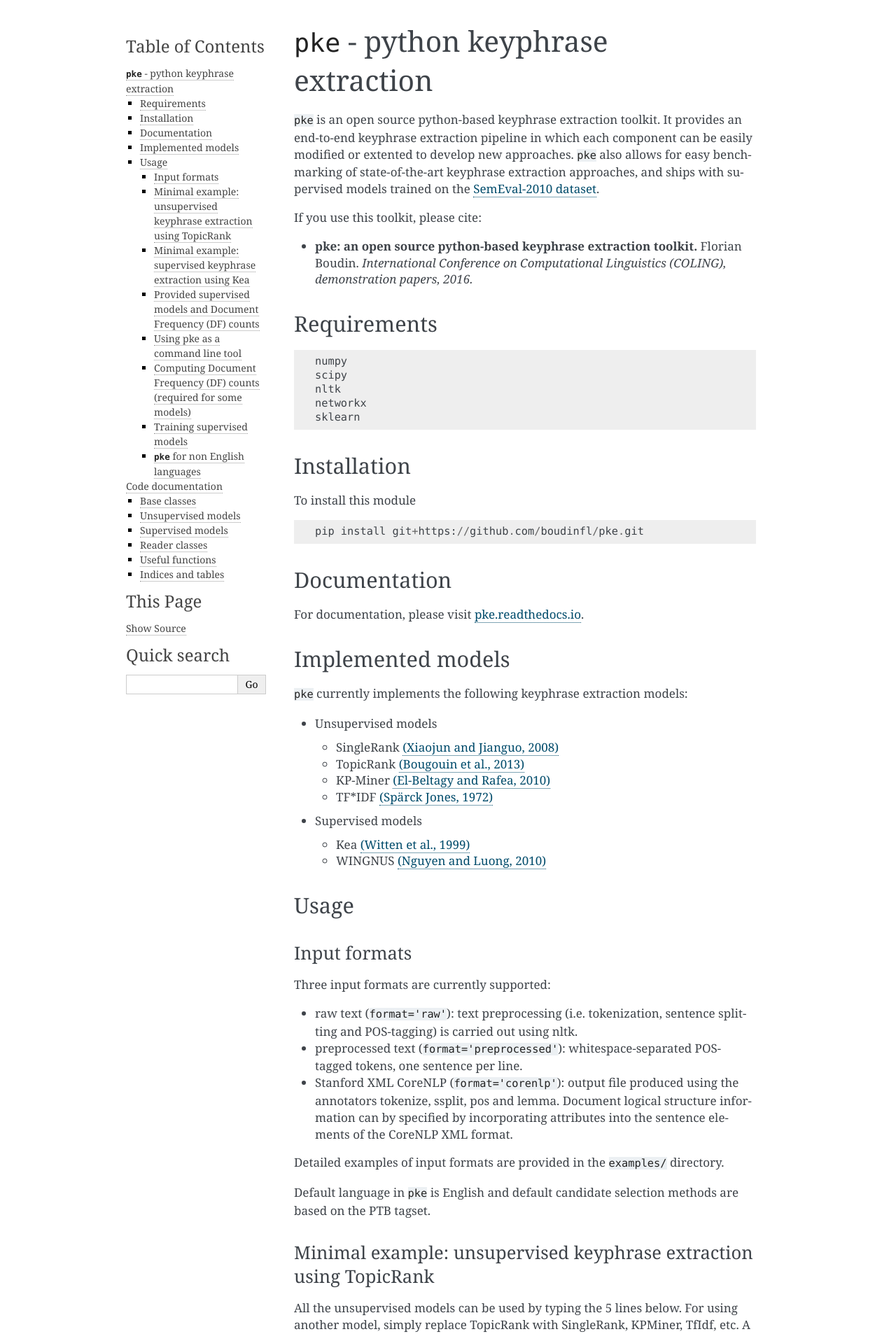
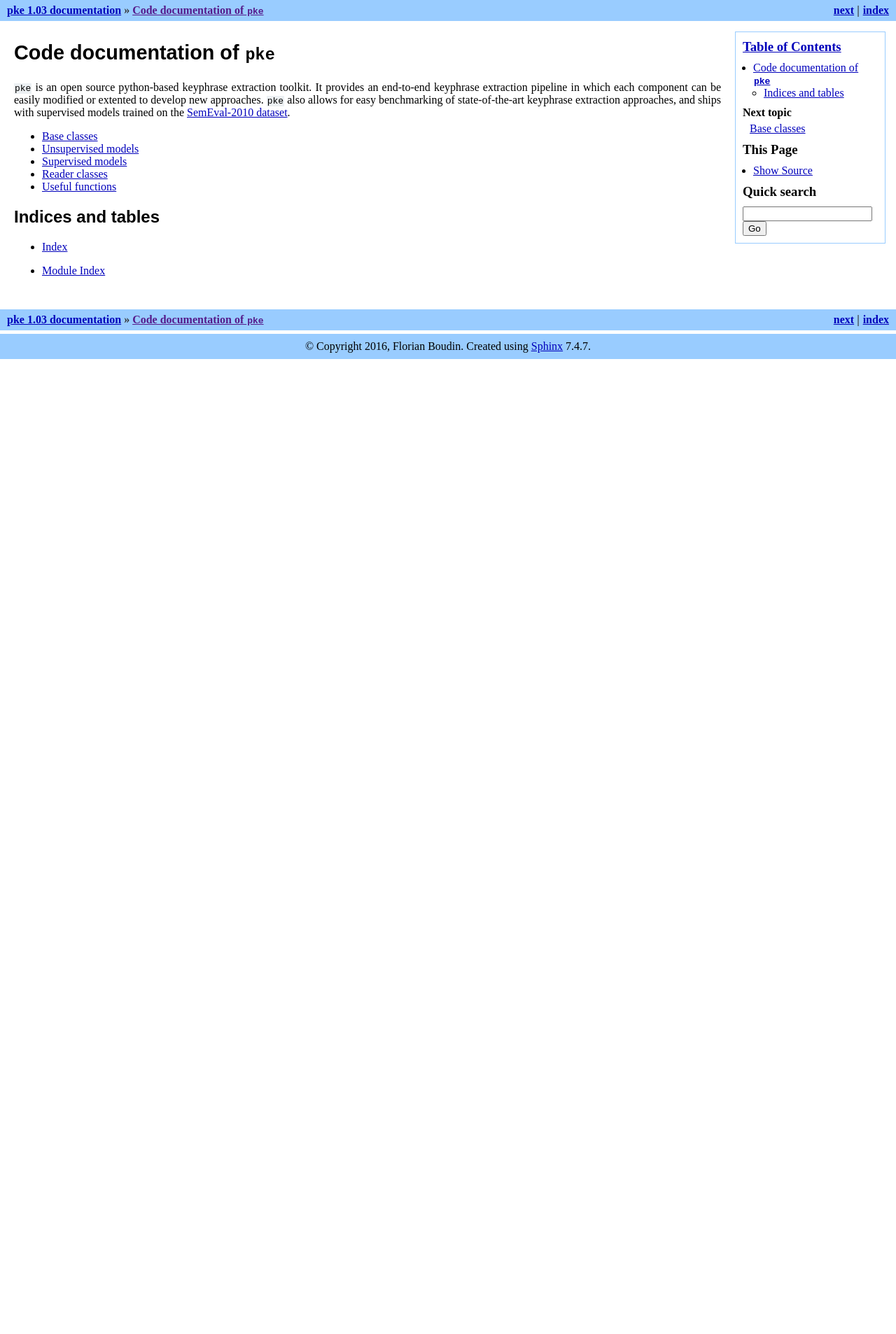
Before and after one commit to boudinfl/pke, a Sphinx documentation site: the page built from docs/source/index.rst, in a window 1280 px wide. Shown: the top 1906 px of the page at 70% size. Built offline with Sphinx 7.4.7, drawn with Linux system fonts in a browser that asks for light colours; after the commit the page ends 900 px from its top, so only the background shows below that; some of the changed text lies outside the part shown.

Commit message:
update documentation

```diff
--- a/README.rst
+++ /dev/null
@@ -1,268 +0,0 @@
-``pke`` - python keyphrase extraction
-=====================================
-
-``pke`` is an open source python-based keyphrase extraction toolkit. It provides
-an end-to-end keyphrase extraction pipeline in which each component can be
-easily modified or extented to develop new approaches. ``pke`` also allows for
-easy benchmarking of state-of-the-art keyphrase extraction approaches, and
-ships with supervised models trained on the `SemEval-2010 dataset
-<http://aclweb.org/anthology/S10-1004.pdf>`_.
-
-If you use this toolkit, please cite:
-
-* **pke: an open source python-based keyphrase extraction toolkit.** Florian
-  Boudin. *International Conference on Computational Linguistics (COLING),
-  demonstration papers, 2016.*
-
-Requirements
-------------
-
-::
-
-    numpy
-    scipy
-    nltk
-    networkx
-    sklearn
-
-Installation
-------------
-
-To install this module
-
-::
-
-    pip install git+https://github.com/boudinfl/pke.git
-
-Documentation
--------------
-
-For documentation, please visit `pke.readthedocs.io <http://pke.rtfd.io>`_.
-
-Implemented models
-------------------
-
-``pke`` currently implements the following keyphrase extraction models:
-
-* Unsupervised models
-
-  - SingleRank `(Xiaojun and Jianguo, 2008) <http://aclweb.org/anthology/C08-1122.pdf>`_
-  - TopicRank `(Bougouin et al., 2013) <http://aclweb.org/anthology/I13-1062.pdf>`_
-  - KP-Miner `(El-Beltagy and Rafea, 2010) <http://aclweb.org/anthology/S10-1041.pdf>`_
-  - TF*IDF `(Spärck Jones, 1972) <https://www.cl.cam.ac.uk/archive/ksj21/ksjdigipapers/jdoc72.pdf>`_
-
-* Supervised models
-
-  - Kea `(Witten et al., 1999) <http://arxiv.org/ftp/cs/papers/9902/9902007.pdf>`_
-  - WINGNUS `(Nguyen and Luong, 2010) <http://aclweb.org/anthology/S10-1035.pdf>`_
-
-Usage
------
-
-Input formats
-~~~~~~~~~~~~~
-
-Three input formats are currently supported:
-
-* raw text (``format='raw'``): text preprocessing (i.e. tokenization, sentence
-  splitting and POS-tagging) is carried out using nltk.
-
-* preprocessed text (``format='preprocessed'``): whitespace-separated
-  POS-tagged tokens, one sentence per line.
-
-* Stanford XML CoreNLP (``format='corenlp'``): output file produced using the
-  annotators tokenize, ssplit, pos and lemma. Document logical structure
-  information can by specified by incorporating attributes into the sentence
-  elements of the CoreNLP XML format.
-
-Detailed examples of input formats are provided in the ``examples/`` directory.
-
-Default language in ``pke`` is English and default candidate selection methods
-are based on the PTB tagset.
-
-Minimal example: unsupervised keyphrase extraction using TopicRank
-~~~~~~~~~~~~~~~~~~~~~~~~~~~~~~~~~~~~~~~~~~~~~~~~~~~~~~~~~~~~~~~~~~
-
-All the unsupervised models can be used by typing the 5 lines below. For using
-another model, simply replace TopicRank with SingleRank, KPMiner, TfIdf, etc.
-A complete documented example is described in ``keyphrase-extraction.py``
-within the ``examples/`` directory.
-
-::
-
-    import pke
-
-    # initialize TopicRank
-    extractor = pke.TopicRank(input_file='/path/to/input')
-
-    # load the content of the document, preprocessing is carried out using nltk
-    extractor.read_document(format='raw')
-
-    # keyphrase candidate selection, here sequences of nouns and adjectives
-    extractor.candidate_selection()
-
-    # candidate weighting, here using a random walk algorithm
-    extractor.candidate_weighting()
-
-    # N-best selection, here the 10 highest scored candidates
-    keyphrases = extractor.get_n_best(n=10)
-
-
-Minimal example: supervised keyphrase extraction using Kea
-~~~~~~~~~~~~~~~~~~~~~~~~~~~~~~~~~~~~~~~~~~~~~~~~~~~~~~~~~~
-
-::
-
-    import pke
-
-    # initialize Kea
-    extractor = pke.Kea(input_file='/path/to/input')
-
-    # load the Document Frequency (DF) weights file
-    df_counts = pke.load_document_frequency_file(input_file='/path/to/file')
-
-    # load the content of the document, preprocessing is carried out using nltk
-    extractor.read_document(format='raw')
-
-    # candidate selection, here 1-3-grams that do not begin/end with a stopword
-    extractor.candidate_selection()
-
-    # feature extraction, here TF*IDF and relative position of first occurrence
-    extractor.feature_extraction(df=df_counts)
-
-    # candidate classification, here using a Naïve Bayes classifier
-    extractor.classify_candidates(model='/path/to/model/file')
-
-    # N-best selection, here the 10 highest scored candidates
-    keyphrases = extractor.get_n_best(n=10)
-
-Provided supervised models and Document Frequency (DF) counts
-~~~~~~~~~~~~~~~~~~~~~~~~~~~~~~~~~~~~~~~~~~~~~~~~~~~~~~~~~~~~~
-
-The ``models/`` directory contains already trained models for Kea and WINGNUS as
-well as DF counts computed on the SemEval-2010 benchmark dataset.
-
-Using pke as a command line tool
-~~~~~~~~~~~~~~~~~~~~~~~~~~~~~~~~
-
-A command line tool (``cmd_pke.py``) is also provided and allows users to
-perform keyphrase extraction without any knowledge of the Python programming
-language. A minimal example of use is given below:
-
-::
-
-    python cmd_pke.py -i /path/to/input -f raw -o /path/to/output -a TopicRank
-
-Here, unsupervised keyphrase extraction using TopicRank is performed on a raw
-text input file, and the top ranked keyphrase candidates are outputted into a
-file.
-
-Computing Document Frequency (DF) counts (required for some models)
-~~~~~~~~~~~~~~~~~~~~~~~~~~~~~~~~~~~~~~~~~~~~~~~~~~~~~~~~~~~~~~~~~~~
-
-Before using some keyphrase extraction algorithms (i.e. TfIdf, KP-Miner, Kea,
-WINGNUS), one need to compute DF counts from a collection of documents. Such
-counts can be computed as:
-
-::
-
-    from pke import compute_document_frequency
-    from string import punctuation
-
-    # path to the collection of documents
-    input_dir = '/path/to/input/documents'
-
-    # path to the DF counts dictionary, saved as a gzip tab separated values
-    output_file = '/path/to/output/'
-
-    # compute df counts and store stem -> weight values
-    compute_document_frequency(input_dir=input_dir,
-                               output_file=output_file,
-                               format="corenlp",            # input files format
-                               use_lemmas=False,    # do not use Stanford lemmas
-                               stemmer="porter",            # use porter stemmer
-                               stoplist=list(punctuation),            # stoplist
-                               delimiter='\t',            # tab separated output
-                               extension='xml',          # input files extension
-                               n=5)              # compute n-grams up to 5-grams
-
-DF counts are stored as a ngram tab count file. The number of documents in the
-collection, used to compute Inverse Document Frequency (IDF) weigths, is stored
-as an extra line --NB_DOC-- tab number_of_documents. Below is an example of such
-a file:
-
-::
-
-    --NB_DOC--  100
-    greedi alloc  1
-    sinc trial structur 1
-    complex question  1
-    [...]
-
-A documented example is described in ``compute-df-counts.py`` within the
-``examples/`` directory.
-
-Training supervised models
-~~~~~~~~~~~~~~~~~~~~~~~~~~
-
-Here is a minimal example for training a new Kea model:
-
-::
-
-    import pke
-
-    # load the Document Frequency (DF) weights file
-    df = pke.load_document_frequency_file('/path/to/file')
-
-    # train a new Kea model
-    pke.train_supervised_model(input_dir='/path/to/input/documents/',
-                               reference_file='/path/to/reference/file',
-                               model_file='/path/to/model/file',
-                               df=df,
-                               model=pke.Kea())
-
-A documented example is described in ``train-model.py`` within the
-``examples/`` directory.
-
-``pke`` for non English languages
-~~~~~~~~~~~~~~~~~~~~~~~~~~~~~~~~~
-
-While the default language in ``pke`` is English, extracting keyphrases from
-documents in other languages is easily achieved by inputting already
-preprocessed documents, and setting the ``language`` parameter to the desired
-language. The only language dependent resource used in ``pke`` is the stoplist
-from ``nltk`` that is available in
-`11 languages <http://www.nltk.org/_modules/nltk/corpus.html>`_.
-
-Given an already preprocessed document (here in French):
-
-::
-
-  France/NPP :/PONCT disparition/NC de/P Thierry/NPP Roland/NPP [...]
-  Le/DET journaliste/NC et/CC commentateur/NC sportif/ADJ Thierry/NPP [...]
-  Commentateur/NC mythique/ADJ des/P+D matchs/NC internationaux/ADJ [...]
-  [...]
-
-Keyphrase extraction can then be performed by:
-
-::
-
-    import pke
-
-    # initialize TopicRank and set the language to French (used during candidate
-    # selection for filtering stopwords)
-    extractor = pke.TopicRank(input_file='/path/to/input', language='French')
-
-    # load the content of the document and perform French stemming (instead of
-    # Porter stemmer)
-    extractor.read_document(format='preprocessed', stemmer='french')
-
-    # keyphrase candidate selection, here sequences of nouns and adjectives
-    # defined by the French POS tags NPP, NC and ADJ
-    extractor.candidate_selection(pos=["NPP", "NC", "ADJ"])
-
-    # candidate weighting, here using a random walk algorithm
-    extractor.candidate_weighting()
-
-    # N-best selection, here the 10 highest scored candidates
-    keyphrases = extractor.get_n_best(n=10)
--- a/docs/source/pke.rst
+++ b/docs/source/classes.rst
@@ -1,6 +1,3 @@
-Code documentation
-==================
-
 Base classes
 ------------
 
--- a/docs/source/conf.py
+++ b/docs/source/conf.py
@@ -41,7 +41,9 @@
 
 # The suffix(es) of source filenames.
 # You can specify multiple suffix as a list of string:
-source_suffix = '.rst'
+from recommonmark.parser import CommonMarkParser
+source_parsers = {'.md': CommonMarkParser}
+source_suffix = ['.rst', '.md']
 
 # The encoding of source files.
 #
@@ -122,7 +124,7 @@
 # The theme to use for HTML and HTML Help pages.  See the documentation for
 # a list of builtin themes.
 #
-html_theme = 'alabaster'
+html_theme = 'traditional'
 
 # Theme options are theme-specific and customize the look and feel of a theme
 # further.  For a list of options available for each theme, see the
--- a/docs/source/index.rst
+++ b/docs/source/index.rst
@@ -3,11 +3,23 @@
    You can adapt this file completely to your liking, but it should at least
    contain the root `toctree` directive.
 
+
+Code documentation of ``pke``
+=============================
+
+``pke`` is an open source python-based keyphrase extraction toolkit. It provides
+an end-to-end keyphrase extraction pipeline in which each component can be
+easily modified or extented to develop new approaches. ``pke`` also allows for
+easy benchmarking of state-of-the-art keyphrase extraction approaches, and
+ships with supervised models trained on the `SemEval-2010 dataset
+<http://aclweb.org/anthology/S10-1004.pdf>`_.
+
+
 .. toctree::
    :maxdepth: 2
 
-.. include:: ../../README.rst
-.. include:: pke.rst
+   classes
+
 
 Indices and tables
 ------------------
```
Also changed, not shown: README.md (+11 -0 lines).
